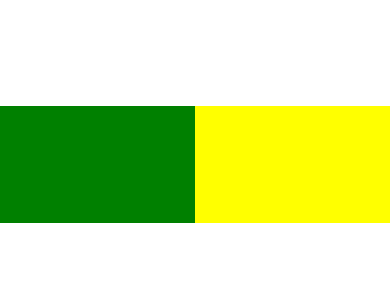
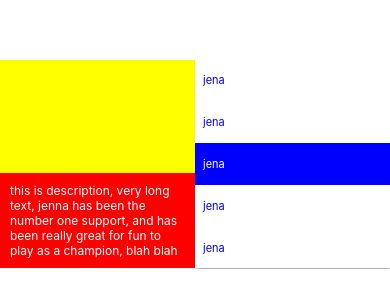
Before and after one commit to shanerudolfworktive/ScalableLayoutTutorial, a React Native app: screen / in a window 390 px wide. Shown: the part 258-566 px from the top of the page. Built offline with nearby package versions, Linux system fonts and the light colour scheme.

Commit message:
add ranks

```diff
--- a/App.js
+++ b/App.js
@@ -1,39 +1,148 @@
 import React from "react";
-import { StyleSheet, Text, View } from "react-native";
+import {StyleSheet, Text, View, ScrollView} from "react-native";
 
+
+const description = "this is description, very long text, jenna has been the number one support, and has been really great for fun to play as a champion, blah blah blah blab blah blah";
+const rankData = [
+    {
+        info: "jena"
+    },
+    {
+        info: "jena"
+    },
+    {
+        info: "jena",
+        selected: true
+    },
+    {
+        info: "jena"
+    },
+    {
+        info: "jena"
+    },
+]
 export default class App extends React.Component {
+
+    renderRank = (rankInfos: *) => {
+        return (
+            rankInfos.map((item, index) => {
+                return this.rankRow(item.info, item.selected);
+            })
+        )
+    }
+
+    rankRow = (info: string, selected: boolean) => {
+        const backgroundColor =
+            selected ? styles.backgroundColorBlue : styles.backgroundColorWhite;
+        const textColor = selected ? styles.textColorWhite : styles.textColorBlue;
+        return (
+            <View style={[styles.rankRow, backgroundColor]}>
+                <Text style={[styles.rankText, textColor]}>{info}</Text>
+            </View>
+        )
+    }
+
+    renderInfo = () => {
+        return (
+            <ScrollView>
+                <Text style={styles.descriptionText}>
+                    {description}
+                </Text>
+            </ScrollView>
+        )
+    }
+
     render() {
         return (
             <View style={styles.container}>
                 <View style={styles.contentContainer}>
-              <View style={styles.rightContainer}></View>
-              <View style={styles.leftContainer}></View>
+                    <View style={styles.leftContainer}>
+                        <View style={styles.leftTopContainer}>
+
+                        </View>
+                        <View style={styles.leftBottomContainer}>
+                            {this.renderInfo()}
+                        </View>
+                    </View>
+
+                    <View style={styles.rightContainer}>
+                        {this.renderRank(rankData)}
+                    </View>
                 </View>
             </View>
         );
     }
 }
 
+const shadow = {
+    shadowColor: '#000000',
+    shadowOffset: {
+        width: 0,
+        height: 0.5
+    },
+    shadowRadius: 1,
+    shadowOpacity: 0.3
+}
+
 const styles = StyleSheet.create({
     container: {
-        flex: 1,
+        height: "100%",
         width: "100%",
         alignItems: "center",
         justifyContent: "center",
+        ...shadow
     },
     contentContainer: {
         width: "100%",
         flexDirection: "row",
-        aspectRatio: 10/3,
+        aspectRatio: 28 / 15,
     },
     rightContainer: {
-        flex: 1,
+        width: "50%",
         height: "100%",
-        backgroundColor: "green",
     },
     leftContainer: {
-        flex: 1,
+        width: "50%",
         height: "100%",
         backgroundColor: "yellow",
+    },
+    leftTopContainer: {
+        width: "100%",
+        flex: 85,
+    },
+    leftBottomContainer: {
+        width: "100%",
+        flex: 57,
+        backgroundColor: "red",
+        paddingTop: 10,
+        paddingBottom: 10,
+    },
+    descriptionText: {
+        color: "white",
+        fontSize: 12,
+        marginLeft: 10,
+        marginRight: 10,
+    },
+    rankRow: {
+        flex: 1,
+        paddingLeft: 8,
+        justifyContent: "center",
+        ...shadow
+    },
+    rankText: {
+        color: "blue",
+        fontSize: 11,
+    },
+    backgroundColorBlue: {
+        backgroundColor: "blue"
+    },
+    backgroundColorWhite: {
+        backgroundColor: "white"
+    },
+    textColorBlue: {
+        color: "blue"
+    },
+    textColorWhite: {
+        color: "white"
     }
 });
```
Lines whose indentation alone changed are shown as unchanged.
